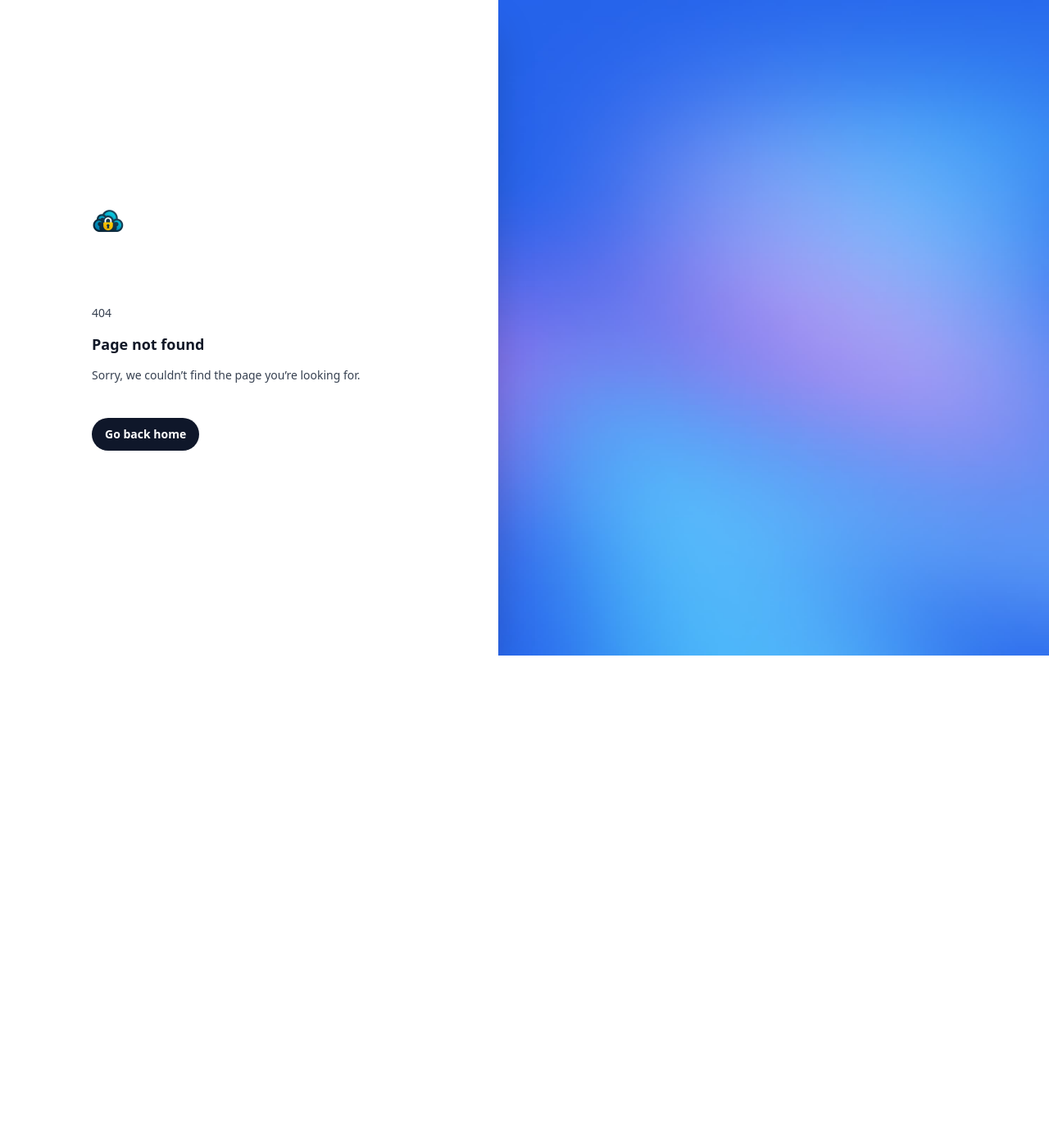
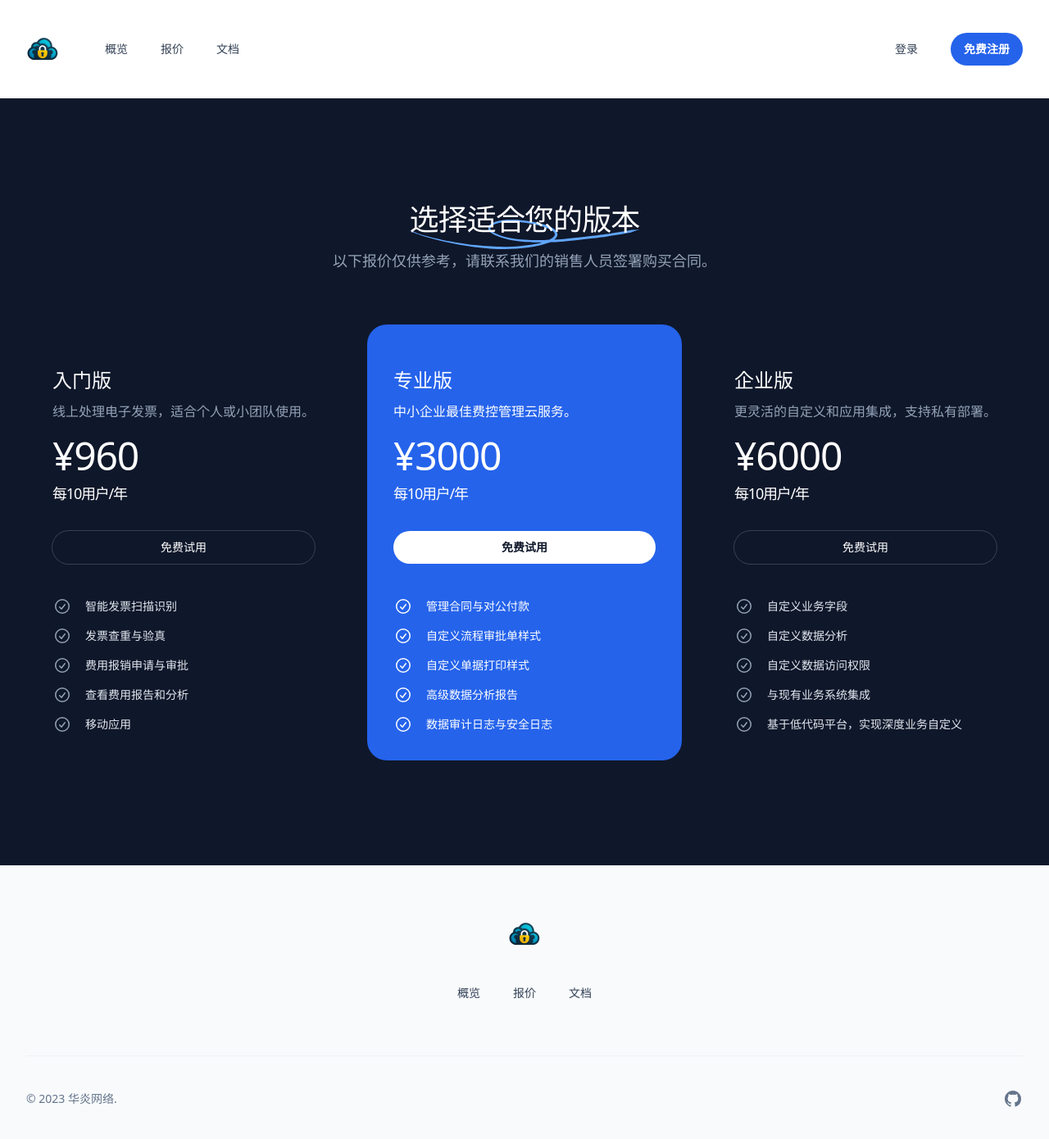
Before and after one commit to steedos-labs/feikongwang.com, a Next.js app: page /pricing in a window 1280 px wide. Before the commit this address had no page. Shown: the top 1390 px of the page at 82% size. Before the commit the page ends 800 px from the top, so only its background shows below. Built offline with nearby package versions, Linux system fonts and the light colour scheme.

Commit message:
分拆报价页

```diff
--- /dev/null
+++ b/src/app/pricing/page.tsx
@@ -0,0 +1,21 @@
+import { CallToAction } from '@/components/CallToAction'
+import { Faqs } from '@/components/Faqs'
+import { Footer } from '@/components/Footer'
+import { Header } from '@/components/Header'
+import { Hero } from '@/components/Hero'
+import { Pricing } from '@/components/Pricing'
+import { PrimaryFeatures } from '@/components/PrimaryFeatures'
+import { SecondaryFeatures } from '@/components/SecondaryFeatures'
+import { Testimonials } from '@/components/Testimonials'
+
+export default function Home() {
+  return (
+    <>
+      <Header />
+      <main>
+        <Pricing />
+      </main>
+      <Footer />
+    </>
+  )
+}
--- a/src/components/Footer.tsx
+++ b/src/components/Footer.tsx
@@ -12,10 +12,10 @@ export function Footer() {
           <Logo className="mx-auto h-10 w-auto" />
           <nav className="mt-10 text-sm" aria-label="quick links">
             <div className="-my-1 flex justify-center gap-x-6">
-              <NavLink href="#features">功能</NavLink>
+              <NavLink href="/">概览</NavLink>
               {/* <NavLink href="#testimonials">客户评价</NavLink> */}
-              <NavLink href="#pricing">报价</NavLink>
-              <NavLink href="/docs/">文档</NavLink>
+              <NavLink href="/pricing">报价</NavLink>
+              <NavLink href="/docs">文档</NavLink>
             </div>
           </nav>
         </div>
--- a/src/components/Header.tsx
+++ b/src/components/Header.tsx
@@ -85,10 +85,10 @@ function MobileNavigation() {
             as="div"
             className="absolute inset-x-0 top-full mt-4 flex origin-top flex-col rounded-2xl bg-white p-4 text-lg tracking-tight text-slate-900 shadow-xl ring-1 ring-slate-900/5"
           >
-            <MobileNavLink href="/#features">功能</MobileNavLink>
+            <MobileNavLink href="/">概览</MobileNavLink>
             {/* <MobileNavLink href="/#testimonials">客户评价</MobileNavLink> */}
-            <MobileNavLink href="/#pricing">报价</MobileNavLink>
-            <MobileNavLink href="/docs/">文档</MobileNavLink>
+            <MobileNavLink href="/pricing">报价</MobileNavLink>
+            <MobileNavLink href="/docs">文档</MobileNavLink>
             <hr className="m-2 border-slate-300/40" />
             <MobileNavLink href="/login">登录</MobileNavLink>
           </Popover.Panel>
@@ -108,10 +108,10 @@ export function Header() {
               <Logo className="h-10 w-auto" />
             </Link>
             <div className="hidden md:flex md:gap-x-6">
-              <NavLink href="/#features">功能</NavLink>
+              <NavLink href="/">概览</NavLink>
               {/* <NavLink href="/#testimonials">客户评价</NavLink> */}
-              <NavLink href="/#pricing">报价</NavLink>
-              <NavLink href="/docs/">文档</NavLink>
+              <NavLink href="/pricing">报价</NavLink>
+              <NavLink href="/docs">文档</NavLink>
             </div>
           </div>
           <div className="flex items-center gap-x-5 md:gap-x-8">
```
